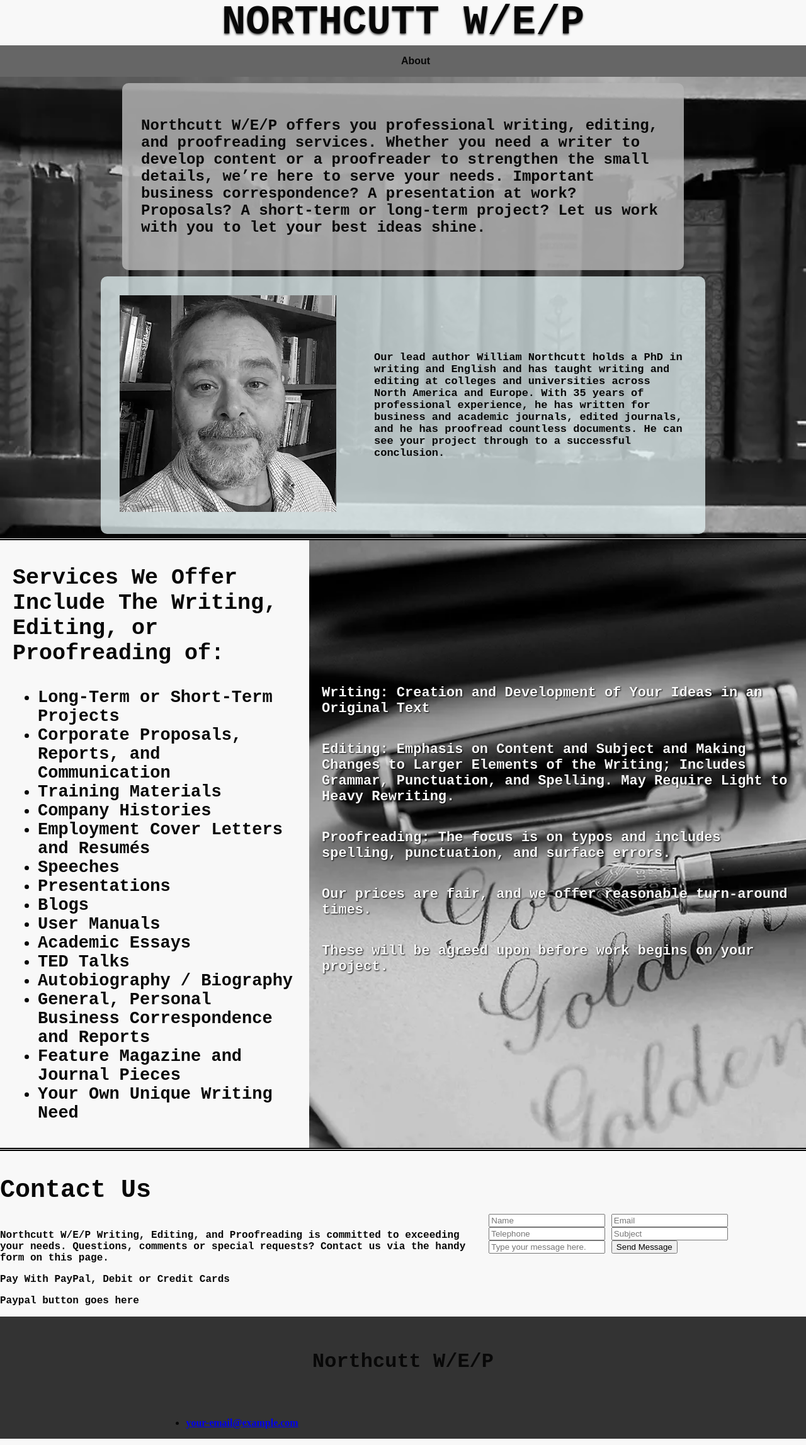
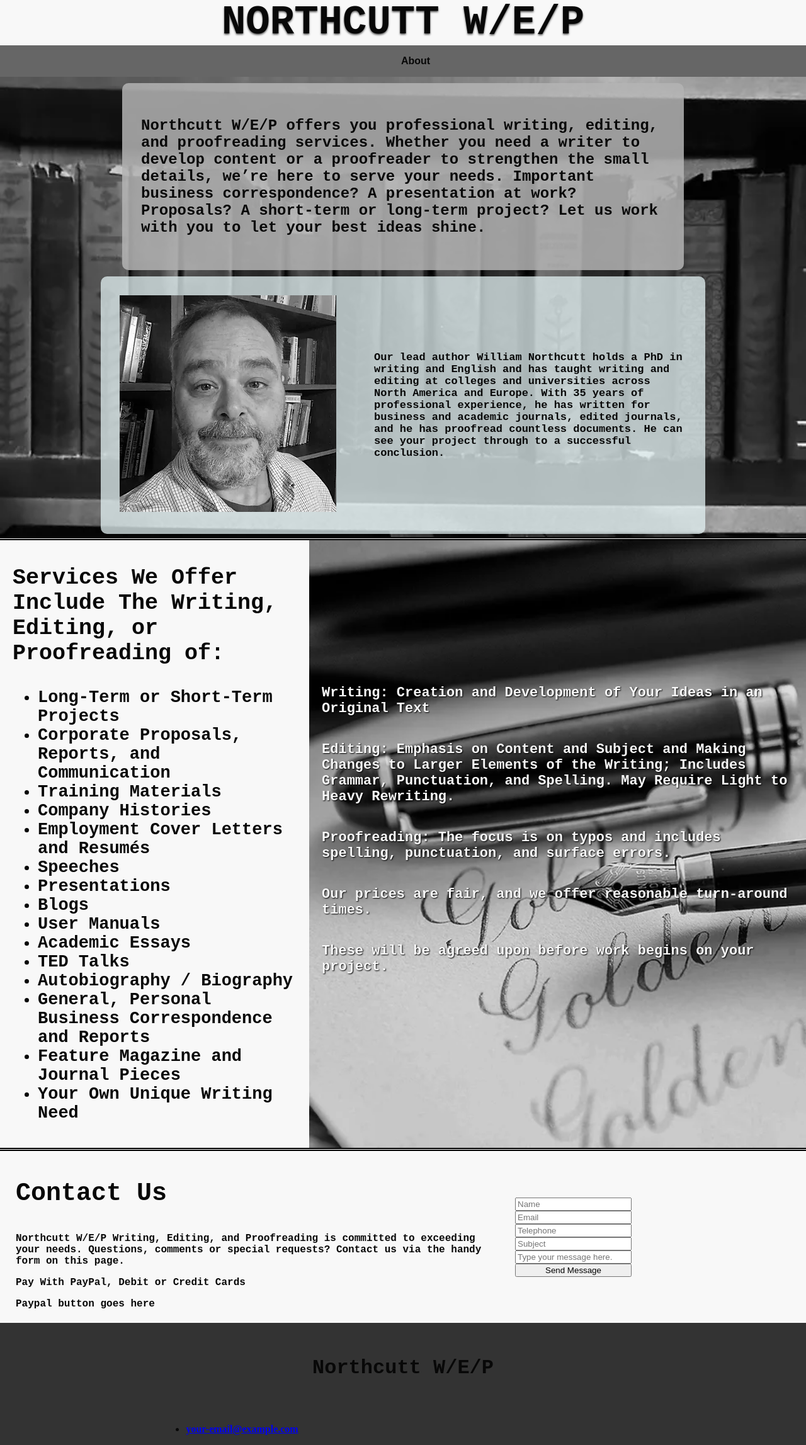
Before and after one commit to NextGen-Coop/northcuttwep.github.io, a Jekyll site: the page built from index.md, in a window 1280 px wide. Shown: the whole page at 63% size. Built offline with Jekyll 4.4.1, drawn with Linux system fonts in a browser that asks for light colours.

Commit message:
Fixing form styles

```diff
--- a/assets/css/base.sass
+++ b/assets/css/base.sass
@@ -106,8 +106,16 @@ main
     align-items: center
     padding: 0
     .contact-text
+      width: 60%
+      padding: 5px 25px
       h3
         font-size: 40px
+    form
+      display: flex
+      flex-direction: column
+      margin: 0 auto
+      input
+        align-items: center
 
 aside
   order: 1
```
